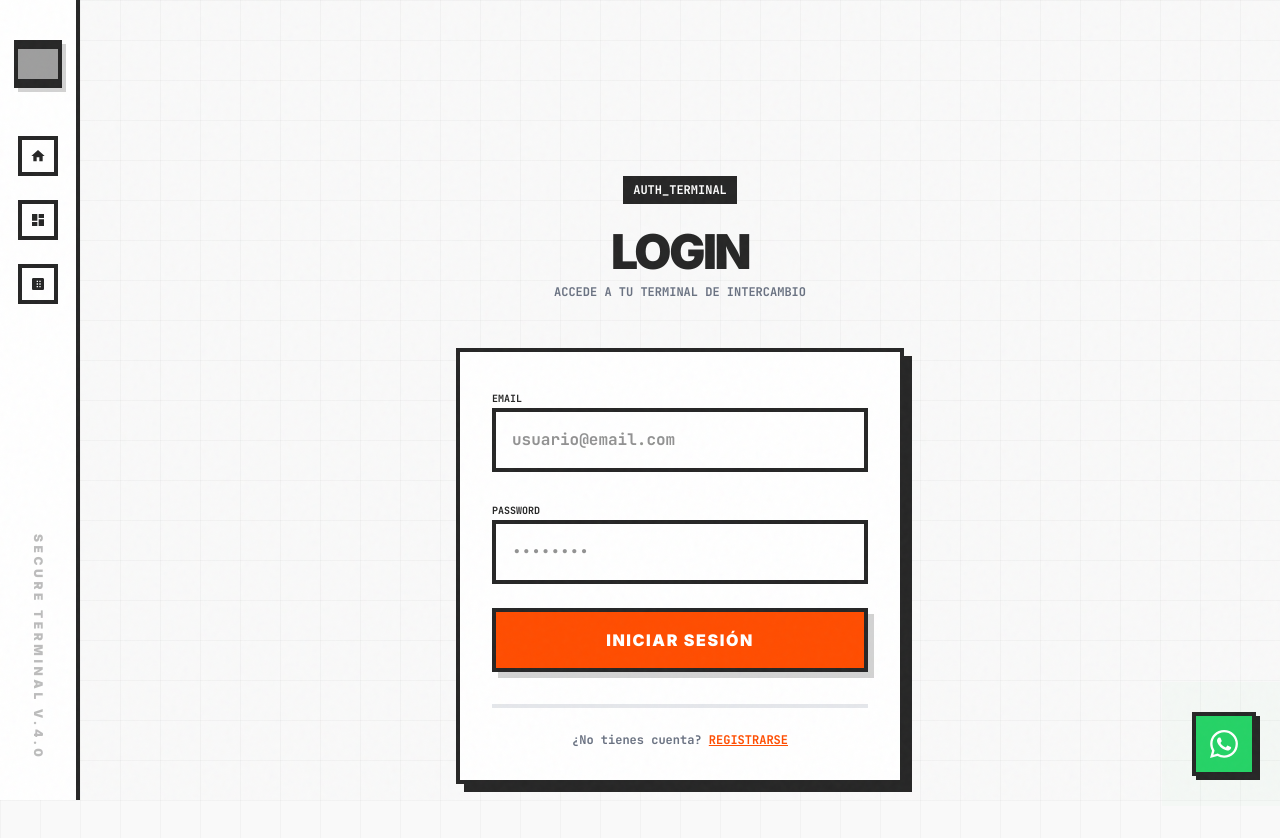
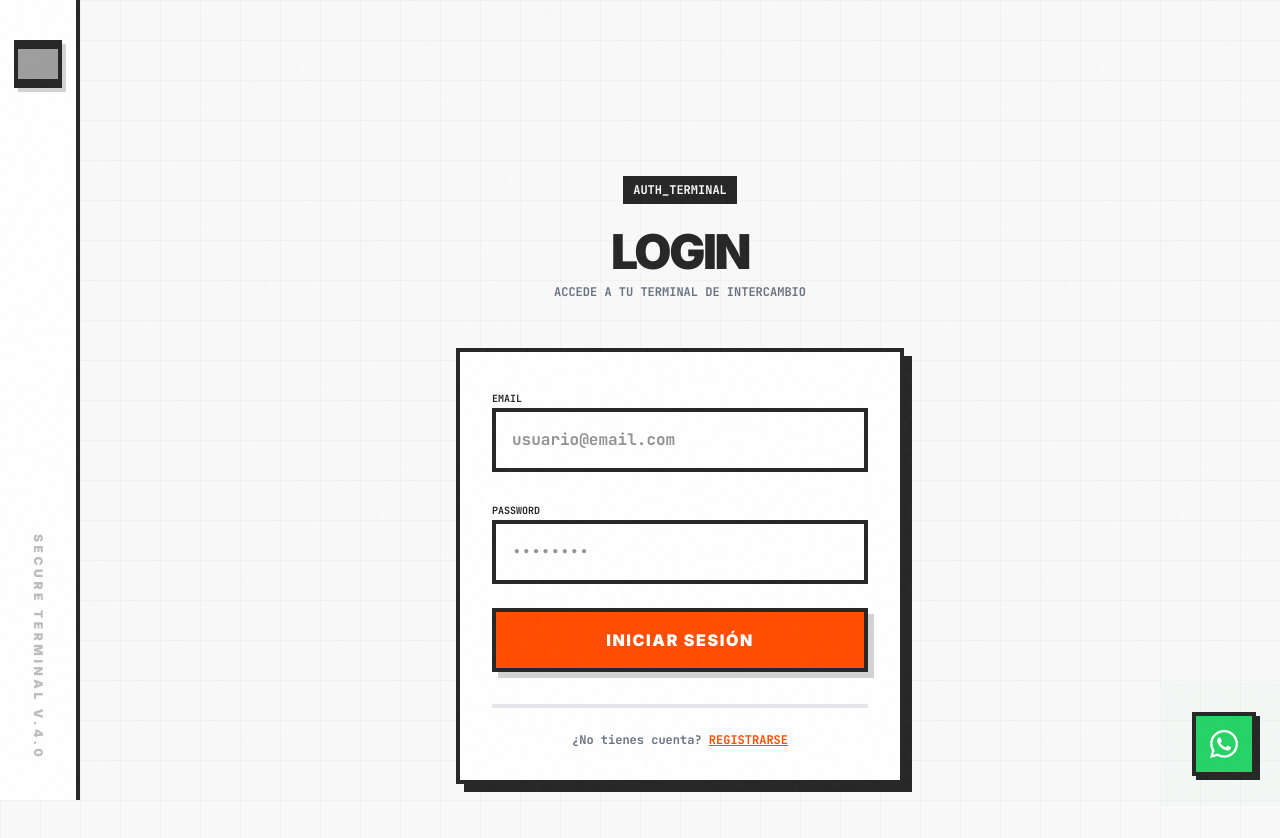
Before and after one commit to Factotum-Digital/PP360V01, a Next.js app: page /login in a window 1280 px wide. Shown: the top 838 px of the page. Built offline with nearby package versions, Linux system fonts and the light colour scheme; no server answers; grey boxes are pictures that could not be loaded.

Commit message:
Simplify sidebar: only logo (links to home) + version text

```diff
--- a/components/layout/sidebar.tsx
+++ b/components/layout/sidebar.tsx
@@ -3,37 +3,8 @@
 import React from 'react';
 import Image from 'next/image';
 import Link from 'next/link';
-import { usePathname } from 'next/navigation';
 
-// Icons SVG
-const HomeIcon = () => (
-     <svg width="16" height="16" viewBox="0 0 24 24" fill="currentColor">
-          <path d="M10 20v-6h4v6h5v-8h3L12 3 2 12h3v8z" />
-     </svg>
-);
-
-const DashboardIcon = () => (
-     <svg width="16" height="16" viewBox="0 0 24 24" fill="currentColor">
-          <path d="M3 13h8V3H3v10zm0 8h8v-6H3v6zm10 0h8V11h-8v10zm0-18v6h8V3h-8z" />
-     </svg>
-);
-
-const CalculatorIcon = () => (
-     <svg width="16" height="16" viewBox="0 0 24 24" fill="currentColor">
-          <path d="M19 3H5c-1.1 0-2 .9-2 2v14c0 1.1.9 2 2 2h14c1.1 0 2-.9 2-2V5c0-1.1-.9-2-2-2zm-7 14h-2v-2h2v2zm0-4h-2v-2h2v2zm0-4h-2V7h2v2zm4 8h-2v-2h2v2zm0-4h-2v-2h2v2zm0-4h-2V7h2v2z" />
-     </svg>
-);
-
-export const Sidebar: React.FC = () => {
-     const pathname = usePathname();
-
-     const navItems = [
-          { href: '/', icon: <HomeIcon />, label: 'Home', active: pathname === '/' },
-          { href: '/dashboard', icon: <DashboardIcon />, label: 'Dashboard', active: pathname === '/dashboard' },
-          { href: '/#calculator', icon: <CalculatorIcon />, label: 'Calculadora', active: false },
-     ];
-
-     return (
+export const Sidebar: React.FC = () => (
      <aside className="w-20 border-r-4 border-[#262626] bg-white hidden sm:flex flex-col items-center py-10 gap-12 z-20 sticky top-0 h-screen">
           {/* Logo - Click to go Home */}
           <Link
@@ -49,29 +20,9 @@ export const Sidebar: React.FC = () => {
                />
           </Link>
 
-               {/* Navigation */}
-               <nav className="flex flex-col gap-6">
-                    {navItems.map((item, index) => (
-                         <Link
-                              key={index}
-                              href={item.href}
-                              title={item.label}
-                              className={`w-10 h-10 flex items-center justify-center border-4 border-[#262626] transition-all cursor-pointer
-                                   ${item.active
-                                        ? 'bg-[#FF4D00] text-white'
-                                        : 'bg-white text-[#262626] hover:bg-[#FF4D00] hover:text-white'
-                                   }
-                              `}
-                         >
-                              {item.icon}
-                         </Link>
-                    ))}
-               </nav>
-
           {/* Version Text */}
           <div className="mt-auto vertical-text font-black text-xs uppercase tracking-[0.3em] opacity-30 select-none">
                Secure Terminal v.4.0
           </div>
      </aside>
 );
-};
```
Lines whose indentation alone changed are shown as unchanged.
